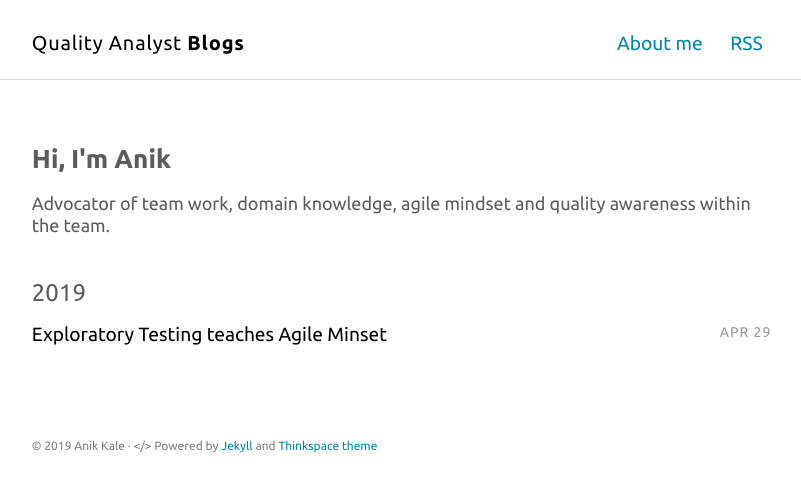
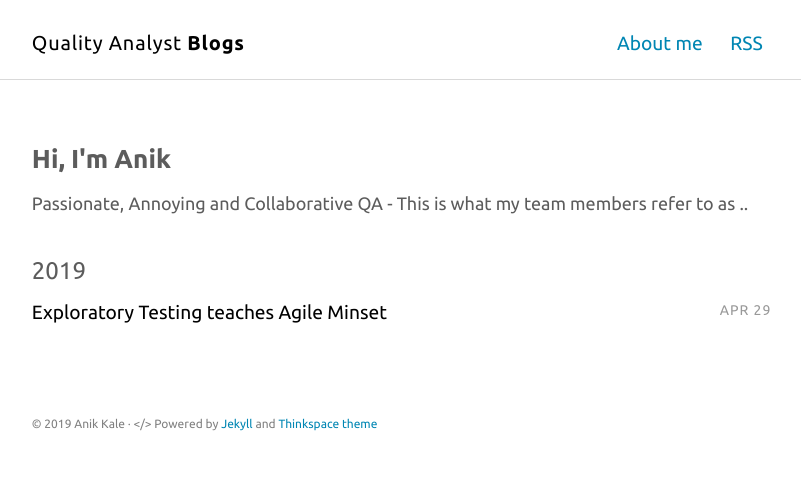
Before and after one commit to Anik-Tester/blog-platform, a Jekyll site: the page built from index.html, in a window 1280 px wide. Shown: the top 492 px of the page, without its empty margins (237-1038 px from the left). Built offline with Jekyll 4.4.1, drawn with Linux system fonts in a browser that asks for light colours.

Commit message:
Editing intros and Description for home page

```diff
--- a/_includes/intro.html
+++ b/_includes/intro.html
@@ -1,6 +1,6 @@
 <section class="intro">
   <div class="container">
     <h1>Hi, I'm Anik </h1>
-    <h6> Advocator of team work, domain knowledge, agile mindset and quality awareness within the team.</h6>
+    <h6>Passionate, Annoying and Collaborative QA - This is what my team members refer to as ..</h6>
   </div>
 </section>
```
Also changed, not shown: about.md (+1 -1 lines).
